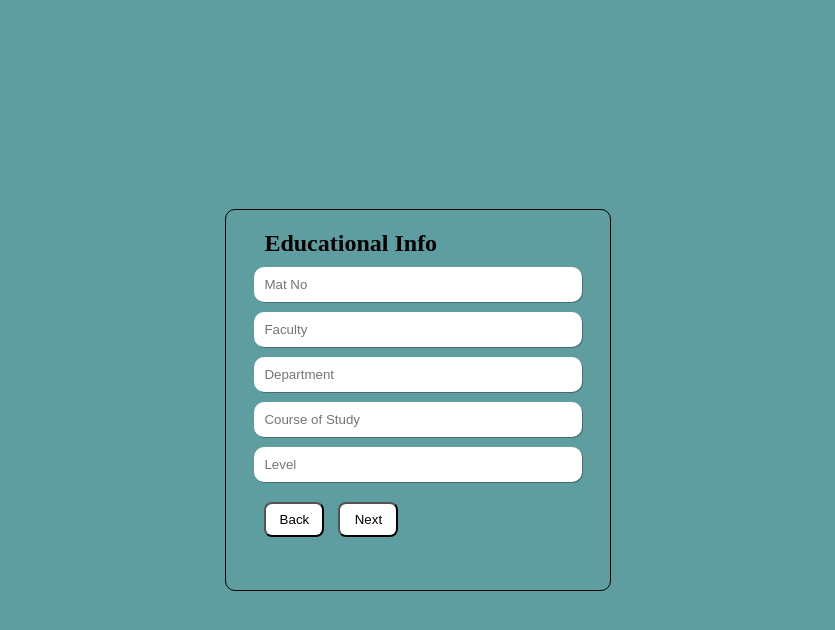
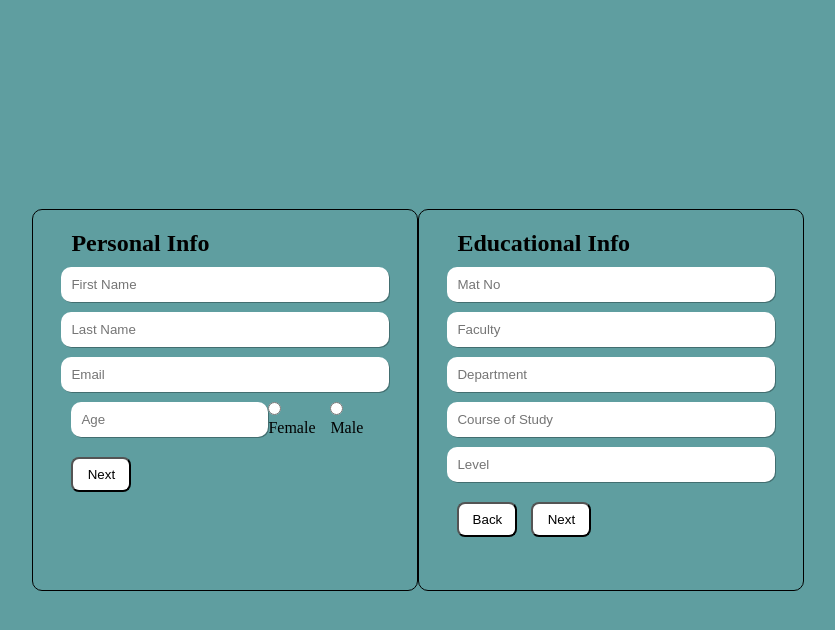
Before and after one commit to GabieRise/multifacedform, a plain HTML site: page index.html in a window 1280 px wide. Both pictures are taken after a click on the button "Next". Shown: the whole page, without its empty margins (222-1057 px from the left). Drawn offline with Linux system fonts and the light colour scheme.

Commit message:
validation

```diff
--- a/index.html
+++ b/index.html
@@ -11,11 +11,11 @@
     <div id="formDiv">
         <section id="personalInfo">
             <h2>Personal Info</h2>
-            <input type="text" placeholder="First Name">
-            <input type="text" placeholder="Last Name">
-            <input type="email" placeholder="Email">
+            <input id="fName" type="text" placeholder="First Name">
+            <input id="lName" type="text" placeholder="Last Name">
+            <input id="eMail" type="email" placeholder="Email">
             <div>
-                <input type="number" placeholder="Age">
+                <input id="age" type="number" placeholder="Age">
                 <span><input type="radio" name="gender" value="female"> Female</span>
                 <span><input type="radio" name="gender" value="male"> Male</span>
             </div>
--- a/script.js
+++ b/script.js
@@ -7,7 +7,13 @@ const firstBackBtn = document.querySelector("#firstBackBtn")
 const secondBackBtn = document.querySelector("#secondBackBtn")
 const submitBtn = document.querySelector("#submitBtn")
 
+const fName = document.querySelector("#fName")
+const lName = document.querySelector("#lName")
+const eMail = document.querySelector("#eMail")
+const age = document.querySelector("#age")
+
 function firstNext(){
+    if(fName.value !=="" && lName.value !=="" && age.value >=20)
     perInfo.style.display="none"
     edInfo.style.display="flex"
     healthInfo.style.display="none"
@@ -15,6 +21,7 @@ function firstNext(){
 function secondNext(){
     edInfo.style.display="none"
     healthInfo.style.display="flex"
+    perInfo.style.display="none"
 
 }
 function firstBack(){
@@ -28,6 +35,7 @@ function secondBack(){
 function submit(){
     alert("Submited successfully")
 }
+
 firstNextBtn.addEventListener("click",firstNext())
 secondNextBtn.addEventListener("click", secondNext())
 firstBackBtn.addEventListener("click",firstNext)
```
